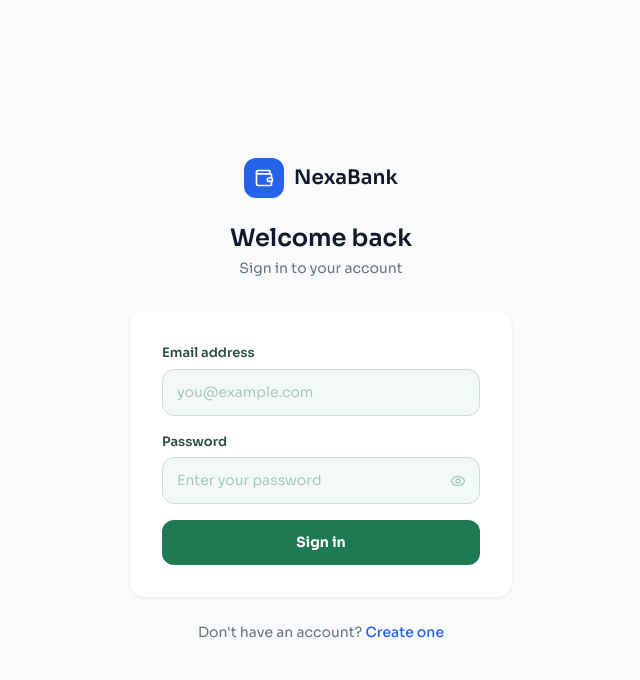
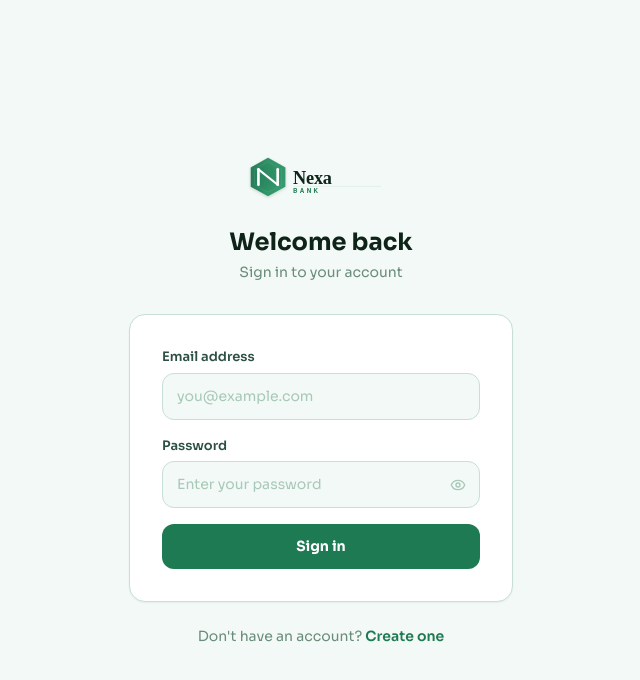
Before and after one commit to hvriza39-rgb/Online-banking, a Next.js app: page /login in a window 1280 px wide. Shown: the top 680 px of the page, without its empty margins (319-959 px from the left). Built offline with nearby package versions, Linux system fonts and the light colour scheme.

Commit message:
Update page.tsx

```diff
--- a/src/app/(auth)/login/page.tsx
+++ b/src/app/(auth)/login/page.tsx
@@ -1,35 +1,44 @@
 import { Metadata } from "next";
 import Link from "next/link";
+import Image from "next/image";
 import { LoginForm } from "@/components/login-form";
-import { Wallet } from "lucide-react";
 
 export const metadata: Metadata = { title: "Sign In" };
 
 export default function LoginPage() {
   return (
-    <div className="min-h-screen bg-gray-50 flex items-center justify-center p-4">
+    <div className="min-h-screen bg-[#f2f9f6] flex items-center justify-center p-4">
       <div className="w-full max-w-sm">
+
+        {/* Logo + heading */}
         <div className="text-center mb-8">
-          <div className="inline-flex items-center gap-2.5 mb-6">
-            <div className="w-10 h-10 bg-blue-600 rounded-xl flex items-center justify-center">
-              <Wallet className="w-5 h-5 text-white" />
-            </div>
-            <span className="font-semibold text-xl text-gray-900">NexaBank</span>
+          <div className="inline-flex items-center justify-center mb-6">
+            <Image
+              src="/nexabank-logo.svg"
+              alt="NexaBank"
+              width={160}
+              height={50}
+              className="h-12 w-auto"
+              priority
+            />
           </div>
-          <h1 className="text-2xl font-semibold text-gray-900">Welcome back</h1>
-          <p className="text-sm text-gray-500 mt-1">Sign in to your account</p>
+          <h1 className="text-2xl font-bold text-[#0f2419]">Welcome back</h1>
+          <p className="text-sm text-[#6a8c7a] mt-1">Sign in to your account</p>
         </div>
 
-        <div className="bg-white rounded-2xl border border-gray-100 shadow-sm p-8">
+        {/* Card */}
+        <div className="bg-white rounded-2xl border border-[#c8dfd5] shadow-sm p-8">
           <LoginForm />
         </div>
 
-        <p className="text-center text-sm text-gray-500 mt-6">
+        {/* Footer link */}
+        <p className="text-center text-sm text-[#6a8c7a] mt-6">
           Don&apos;t have an account?{" "}
-          <Link href="/register" className="text-blue-600 hover:text-blue-700 font-medium">
+          <Link href="/register" className="text-[#1e7a52] hover:text-[#185f40] font-semibold transition-colors">
             Create one
           </Link>
         </p>
+
       </div>
     </div>
   );
```
